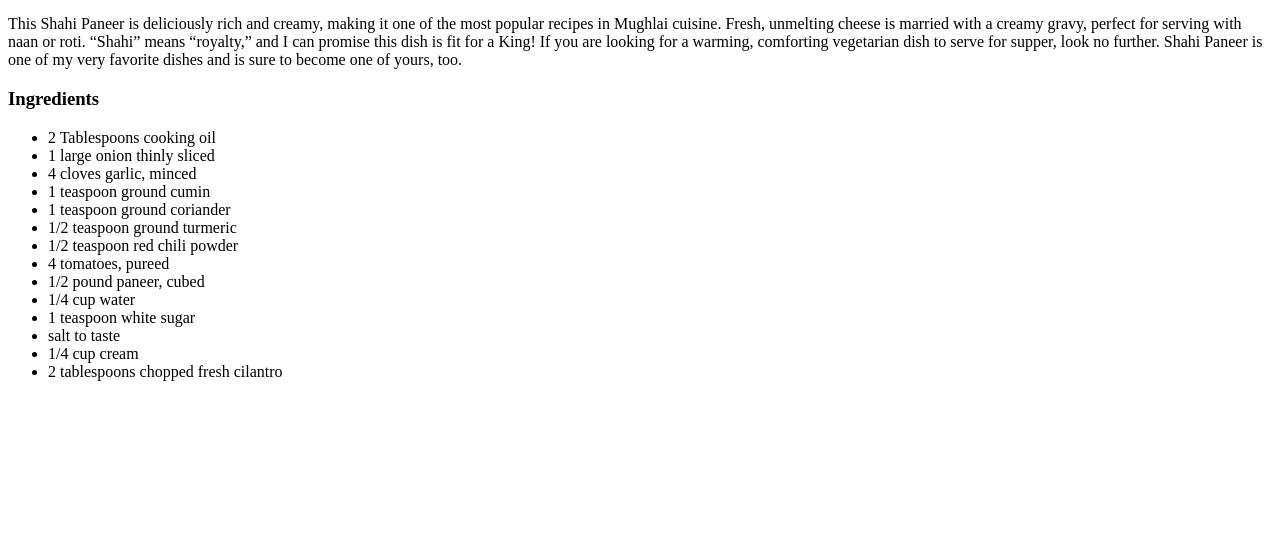
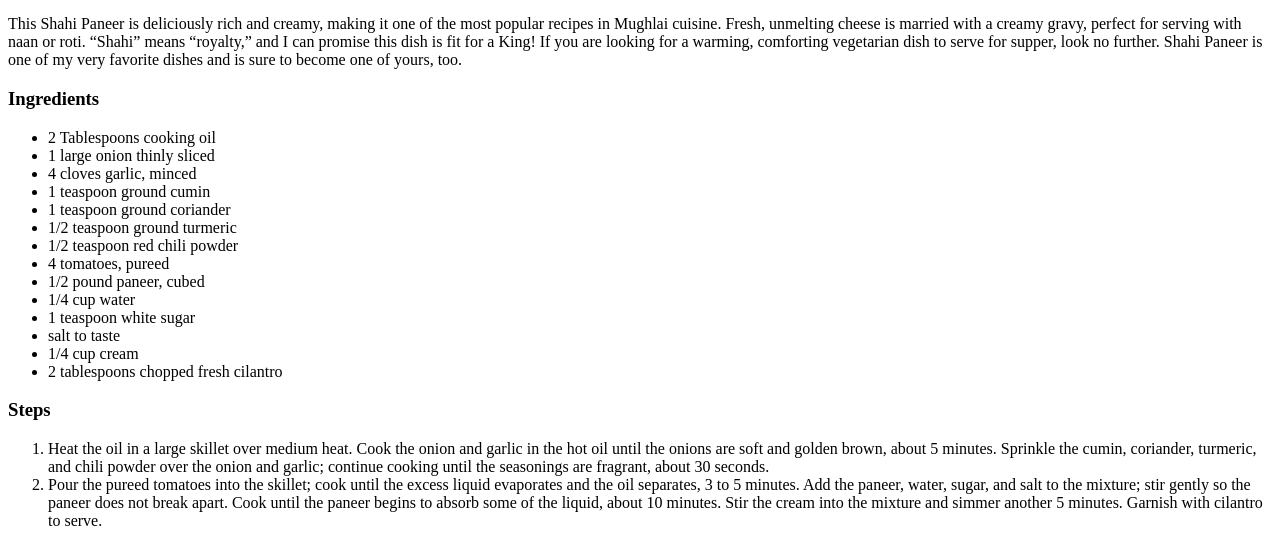
Before and after one commit to manjeetsingh4125/odin-recipes, a plain HTML site: page recipes/shahi-paneer.html in a window 1280 px wide. Shown: the part 428-974 px from the top of the page. Before the commit the page ends 825 px from the top, so only its background shows below. Drawn offline with Linux system fonts and the light colour scheme.

Commit message:
Add Steps

```diff
--- a/recipes/shahi-paneer.html
+++ b/recipes/shahi-paneer.html
@@ -33,6 +33,16 @@
             <li>2 tablespoons chopped fresh cilantro</li>
         </ul>
 
+        <h3>Steps</h3>
 
+        <ol>
+            <li>Heat the oil in a large skillet over medium heat. Cook the onion and garlic in the hot oil until the onions are soft
+                and golden brown, about 5 minutes. Sprinkle the cumin, coriander, turmeric, and chili powder over the onion and garlic;
+                continue cooking until the seasonings are fragrant, about 30 seconds.</li>
+            <li>Pour the pureed tomatoes into the skillet; cook until the excess liquid evaporates and the oil separates, 3 to 5 minutes.
+                 Add the paneer, water, sugar, and salt to the mixture; stir gently so the paneer does not break apart. Cook until the
+                 paneer begins to absorb some of the liquid, about 10 minutes. Stir the cream into the mixture and simmer another
+                 5 minutes. Garnish with cilantro to serve.</li>
+        </ol>
     </body>
 </html>
```
